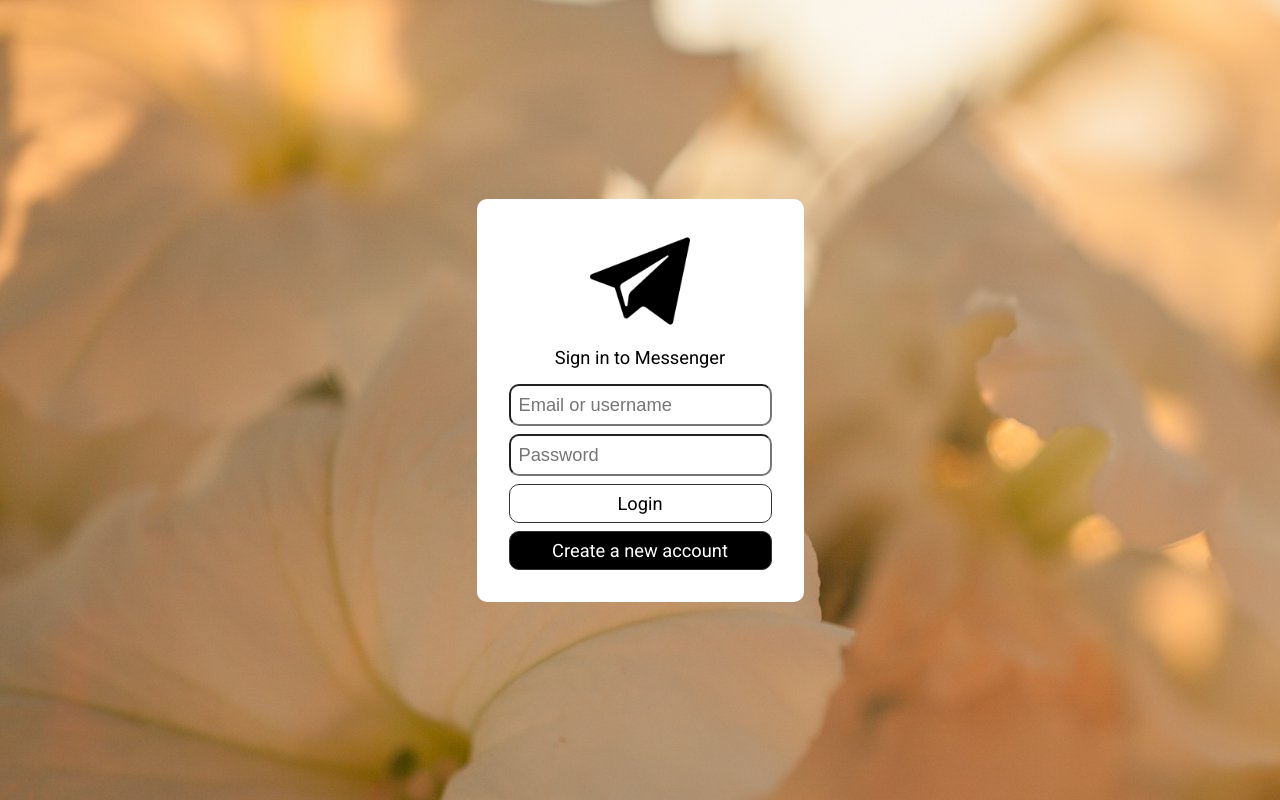
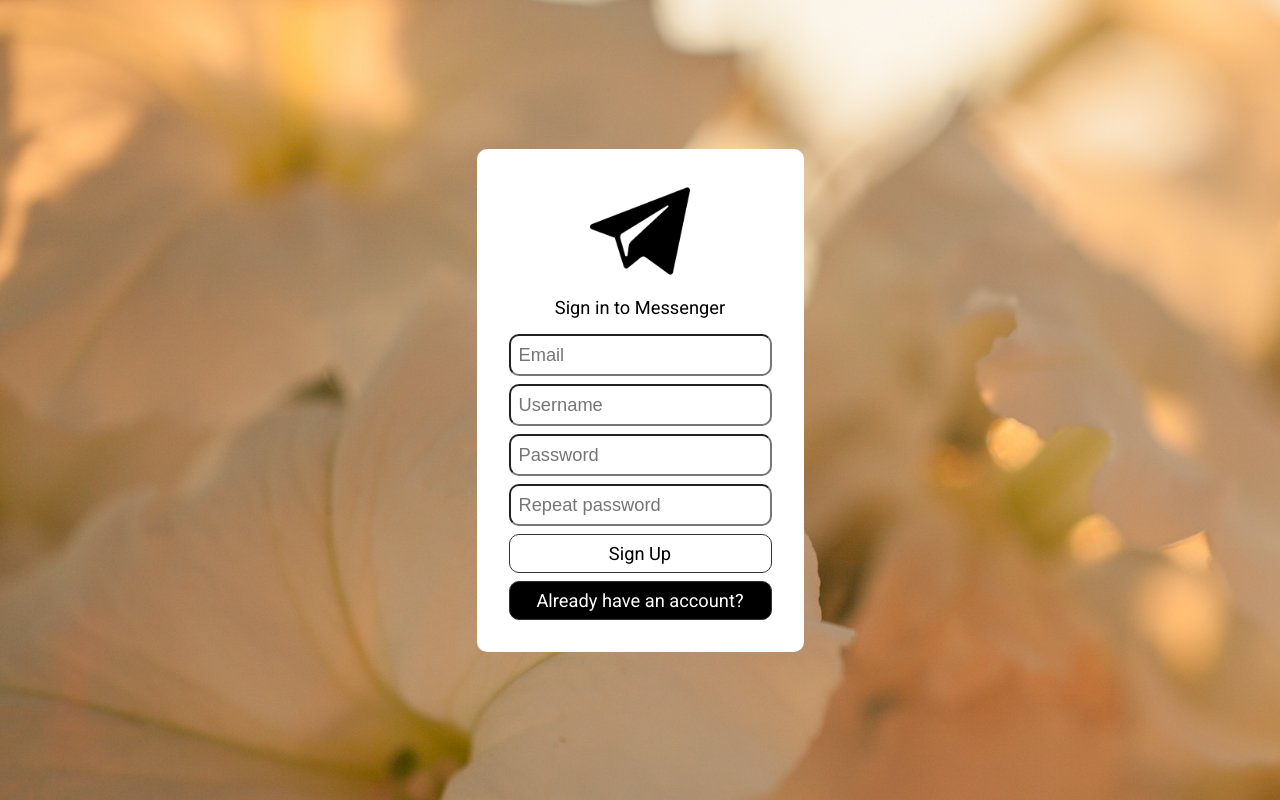
Before and after one commit to TwilightHunt/fullstack-messenger, a Vue app: page /register in a window 1280 px wide. Built offline with nearby package versions, Linux system fonts and the light colour scheme; no server answers.

Commit message:
build: register page + animation

```diff
--- a/src/App.vue
+++ b/src/App.vue
@@ -13,7 +13,6 @@ setBodyTheme();
 </script>
 
 <template>
-  <Auth />
   <RouterView />
 </template>
 
--- a/src/assets/base.css
+++ b/src/assets/base.css
@@ -21,7 +21,11 @@
   margin: 0;
   font-weight: normal;
 }
-
+a:-webkit-any-link {
+  color: -webkit-link;
+  cursor: pointer;
+  text-decoration: none;
+}
 body {
   min-height: 100vh;
   color: var(--color-text);
--- a/src/router/index.js
+++ b/src/router/index.js
@@ -1,5 +1,6 @@
 import { createRouter, createWebHistory } from "vue-router";
 import HomeView from "../views/Main.vue";
+import Auth from "../views/Auth.vue";
 
 const router = createRouter({
   history: createWebHistory(import.meta.env.BASE_URL),
@@ -9,6 +10,16 @@ const router = createRouter({
       name: "home",
       component: HomeView,
     },
+    {
+      path: "/login",
+      name: "login",
+      component: Auth,
+    },
+    {
+      path: "/register",
+      name: "register",
+      component: Auth,
+    },
   ],
 });
 
--- a/src/views/Auth.vue
+++ b/src/views/Auth.vue
@@ -8,7 +8,12 @@
           class="auth__logo"
         />
         <div class="auth-box__title">Sign in to Messenger</div>
-        <form class="auth-box__form">
+        <transition name="slider" mode="out-in">
+          <form
+            v-if="$route.path === '/login'"
+            class="auth-box__form"
+            id="login"
+          >
             <input
               type="text"
               class="auth-box__input"
@@ -19,15 +24,61 @@
             <input
               type="password"
               class="auth-box__input"
-            id="password"
+              id="password_login"
               placeholder="Password"
               v-model="data.password"
             />
-          <ActionBtn @click="onLogin" class="auth-box__button">Login</ActionBtn>
-          <ActionBtn class="auth-box__button_black"
+            <ActionBtn @click="onLogin" class="auth-box__button"
+              >Login</ActionBtn
+            >
+            <router-link to="/register"
+              ><ActionBtn class="auth-box__button_black"
                 >Create a new account</ActionBtn
+              ></router-link
             >
           </form>
+
+          <form
+            class="auth-box__form"
+            id="registration"
+            v-else-if="$route.path === '/register'"
+          >
+            <input
+              type="text"
+              class="auth-box__input"
+              id="email"
+              placeholder="Email"
+              v-model="data.login"
+            />
+            <input
+              type="text"
+              class="auth-box__input"
+              id="username"
+              placeholder="Username"
+              v-model="data.login"
+            />
+            <input
+              type="password"
+              class="auth-box__input"
+              id="password_register"
+              placeholder="Password"
+              v-model="data.password"
+            />
+            <input
+              type="password"
+              class="auth-box__input"
+              id="repeat-password"
+              placeholder="Repeat password"
+              v-model="data.password"
+            />
+            <ActionBtn class="auth-box__button">Sign Up</ActionBtn>
+            <router-link to="/login"
+              ><ActionBtn class="auth-box__button_black"
+                >Already have an account?</ActionBtn
+              ></router-link
+            >
+          </form>
+        </transition>
       </div>
     </div>
   </div>
@@ -67,6 +118,7 @@ const onLogin = async () => {
   background: var(--color-background);
   max-width: 360px;
   border-radius: 10px;
+  overflow: hidden;
 }
 
 .auth-box__wrapper {
@@ -115,4 +167,16 @@ const onLogin = async () => {
     margin-bottom: 8px;
   }
 }
+.slider-enter-active,
+.slider-leave-active {
+  transition: all 0.5s ease;
+}
+.slider-enter-from {
+  transform: translate(-150%, 0);
+  opacity: 0;
+}
+.slider-leave-to {
+  transform: translate(150%, 0);
+  opacity: 0;
+}
 </style>
```
Lines whose indentation alone changed are shown as unchanged.
